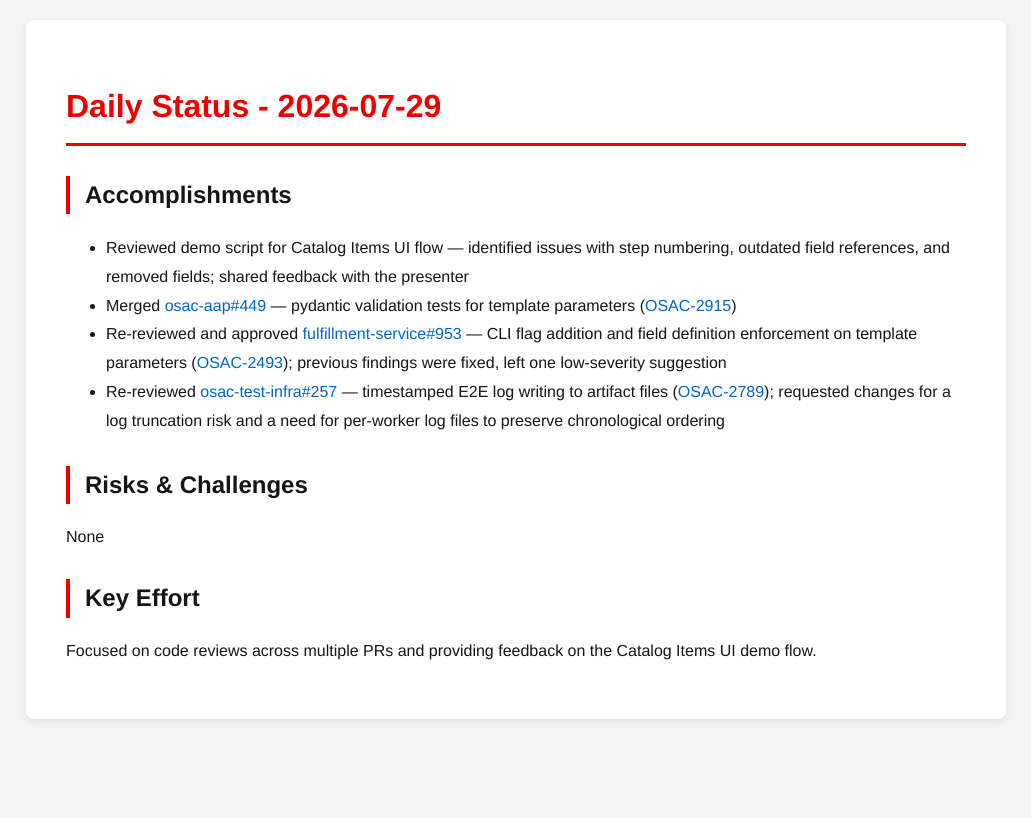
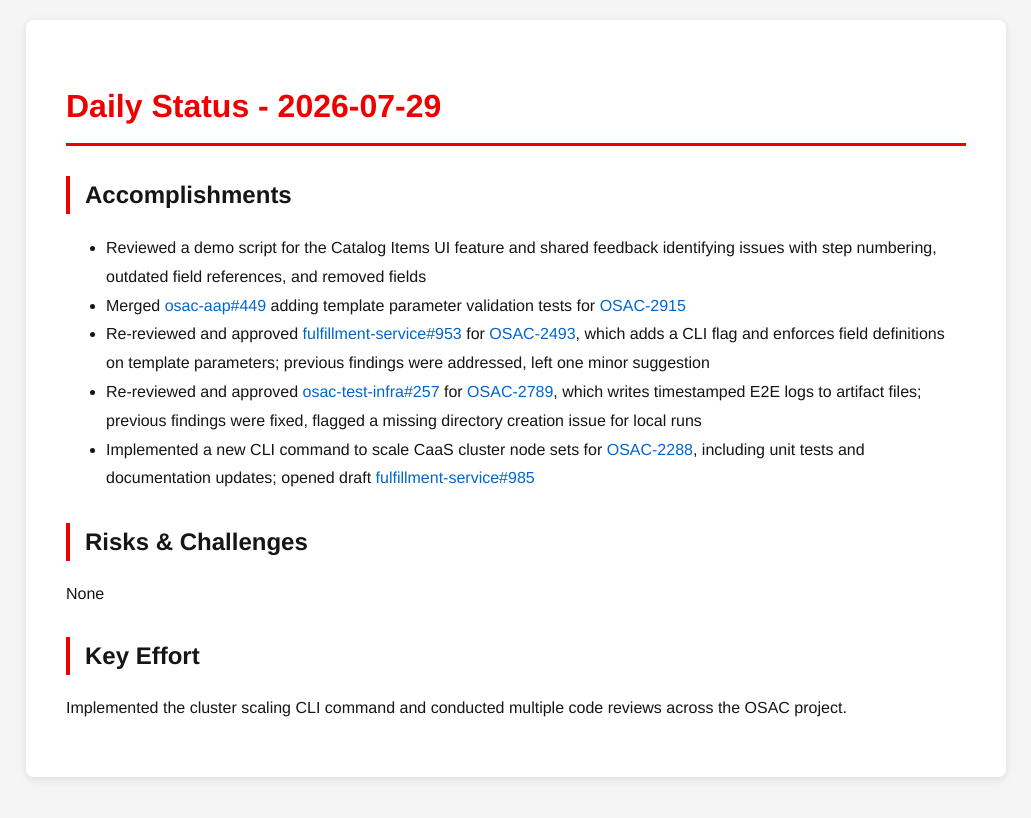
Before and after one commit to tzvatot/daily-status, a Jekyll site: the page built from 2026-07-29.md, in a window 1280 px wide. Shown: the top 818 px of the page, without its empty margins (124-1155 px from the left). Built offline with Jekyll 4.4.1, drawn with Linux system fonts in a browser that asks for light colours.

Commit message:
Daily status update - 2026-07-29

```diff
--- a/2026-07-29.md
+++ b/2026-07-29.md
@@ -7,13 +7,14 @@ date: 2026-07-29
 # Daily Status - 2026-07-29
 
 ## Accomplishments
-- Reviewed demo script for Catalog Items UI flow — identified issues with step numbering, outdated field references, and removed fields; shared feedback with the presenter
-- Merged [osac-aap#449](https://github.com/osac-project/osac-aap/pull/449) — pydantic validation tests for template parameters ([OSAC-2915](https://redhat.atlassian.net/browse/OSAC-2915))
-- Re-reviewed and approved [fulfillment-service#953](https://github.com/osac-project/fulfillment-service/pull/953) — CLI flag addition and field definition enforcement on template parameters ([OSAC-2493](https://redhat.atlassian.net/browse/OSAC-2493)); previous findings were fixed, left one low-severity suggestion
-- Re-reviewed [osac-test-infra#257](https://github.com/osac-project/osac-test-infra/pull/257) — timestamped E2E log writing to artifact files ([OSAC-2789](https://redhat.atlassian.net/browse/OSAC-2789)); requested changes for a log truncation risk and a need for per-worker log files to preserve chronological ordering
+- Reviewed a demo script for the Catalog Items UI feature and shared feedback identifying issues with step numbering, outdated field references, and removed fields
+- Merged [osac-aap#449](https://github.com/osac-project/osac-aap/pull/449) adding template parameter validation tests for [OSAC-2915](https://redhat.atlassian.net/browse/OSAC-2915)
+- Re-reviewed and approved [fulfillment-service#953](https://github.com/osac-project/fulfillment-service/pull/953) for [OSAC-2493](https://redhat.atlassian.net/browse/OSAC-2493), which adds a CLI flag and enforces field definitions on template parameters; previous findings were addressed, left one minor suggestion
+- Re-reviewed and approved [osac-test-infra#257](https://github.com/osac-project/osac-test-infra/pull/257) for [OSAC-2789](https://redhat.atlassian.net/browse/OSAC-2789), which writes timestamped E2E logs to artifact files; previous findings were fixed, flagged a missing directory creation issue for local runs
+- Implemented a new CLI command to scale CaaS cluster node sets for [OSAC-2288](https://redhat.atlassian.net/browse/OSAC-2288), including unit tests and documentation updates; opened draft [fulfillment-service#985](https://github.com/osac-project/fulfillment-service/pull/985)
 
 ## Risks & Challenges
 None
 
 ## Key Effort
-Focused on code reviews across multiple PRs and providing feedback on the Catalog Items UI demo flow.
+Implemented the cluster scaling CLI command and conducted multiple code reviews across the OSAC project.
```
